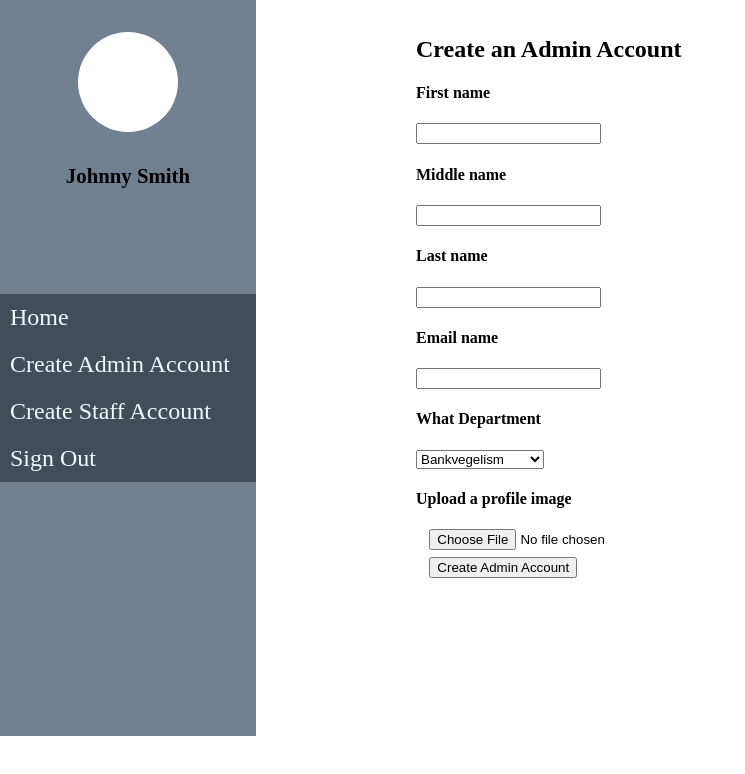
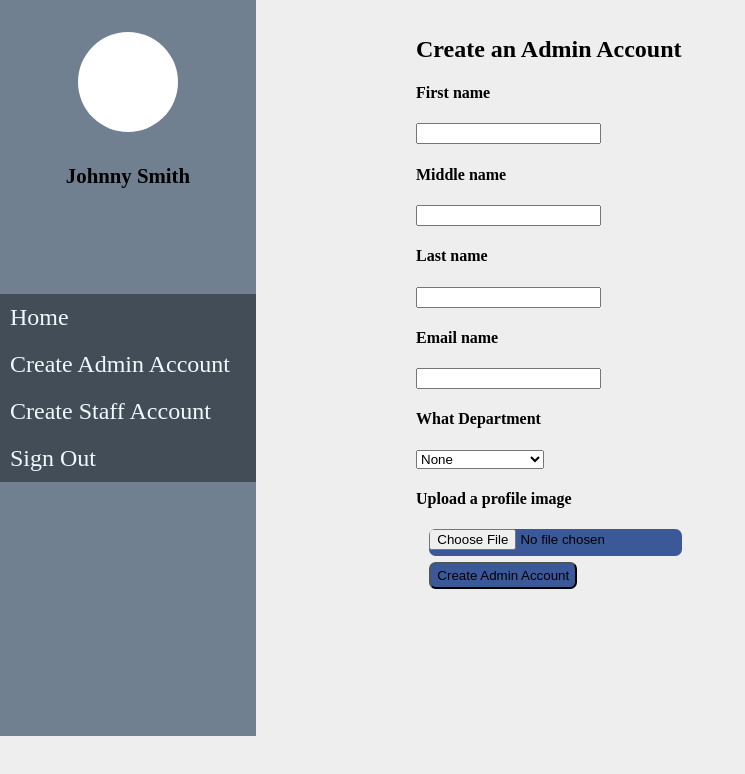
Before and after one commit to patrex/banka, a plain HTML site: page UI/admin-create-admin.html in a window 1280 px wide. Shown: the whole page, without its empty margins (0-745 px from the left). Drawn offline with Linux system fonts and the light colour scheme.

Commit message:
chore(template): change theme colors to facebook blue

```diff
--- a/UI/admin-create-admin.html
+++ b/UI/admin-create-admin.html
@@ -40,30 +40,27 @@
             <h4 class="heading">Last name</h4>
             <input type="text" name="lname" value="">
             <h4 class="heading">Email name</h4>
-                  <input type="text" name="email" value="">
+            <input type="email" name="email" value="">
 
             <h4 class="heading">What Department</h4>
-                  <select class="select" name="">
+            <select class="select" name="dpt">
               <option value="" selected>None</option>
               <option value="cus">Customer Service</option>
-                    <option value="" selected>Marketting</option>
-                    <option value="" selected>Sales</option>
-                    <option value="" selected>Advertising</option>
-                    <option value="" selected>Bankvegelism</option>
+              <option value="mkt">Marketting</option>
+              <option value="sal">Sales</option>
+              <option value="ads">Advertising</option>
+              <option value="bnk">Bankvegelism</option>
             </select>
 
             <h4 class="heading">Upload a profile image</h4>
-                  <input type="file" accept="image/*" id="upload">
-
-
+            <input type="file" accept="image/*" id="upload" name="upload">
 
             <input type="submit" name="" value="Create Admin Account">
-
           </div>
         </form>
 
+    </main>
 
-        </main>
     <script src="js/admin-dashboard.js"></script>
 </body>
 </html>
--- a/UI/css/admin-create-admin.css
+++ b/UI/css/admin-create-admin.css
@@ -1,10 +1,13 @@
-.inv-btn {
-  display: none;
+body {
+  background-color: #eee;
 }
 
 input[type='submit'], input[type='file'] {
   display: block;
   margin: .5em 1em;
+  background-color: #3b5998;
+  height: 2em;
+  border-radius: .5em;
 }
 
 main {
```
Lines whose indentation alone changed are shown as unchanged.
